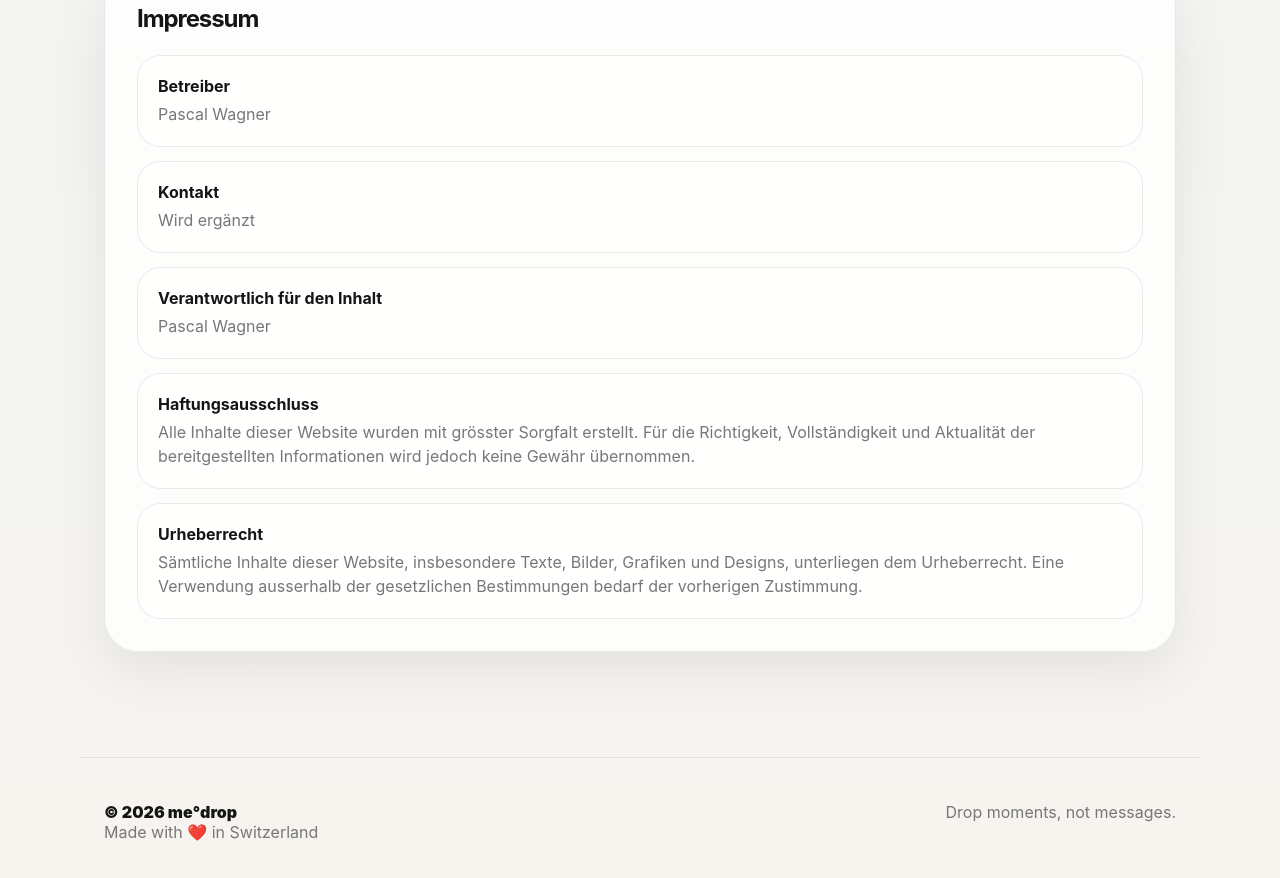
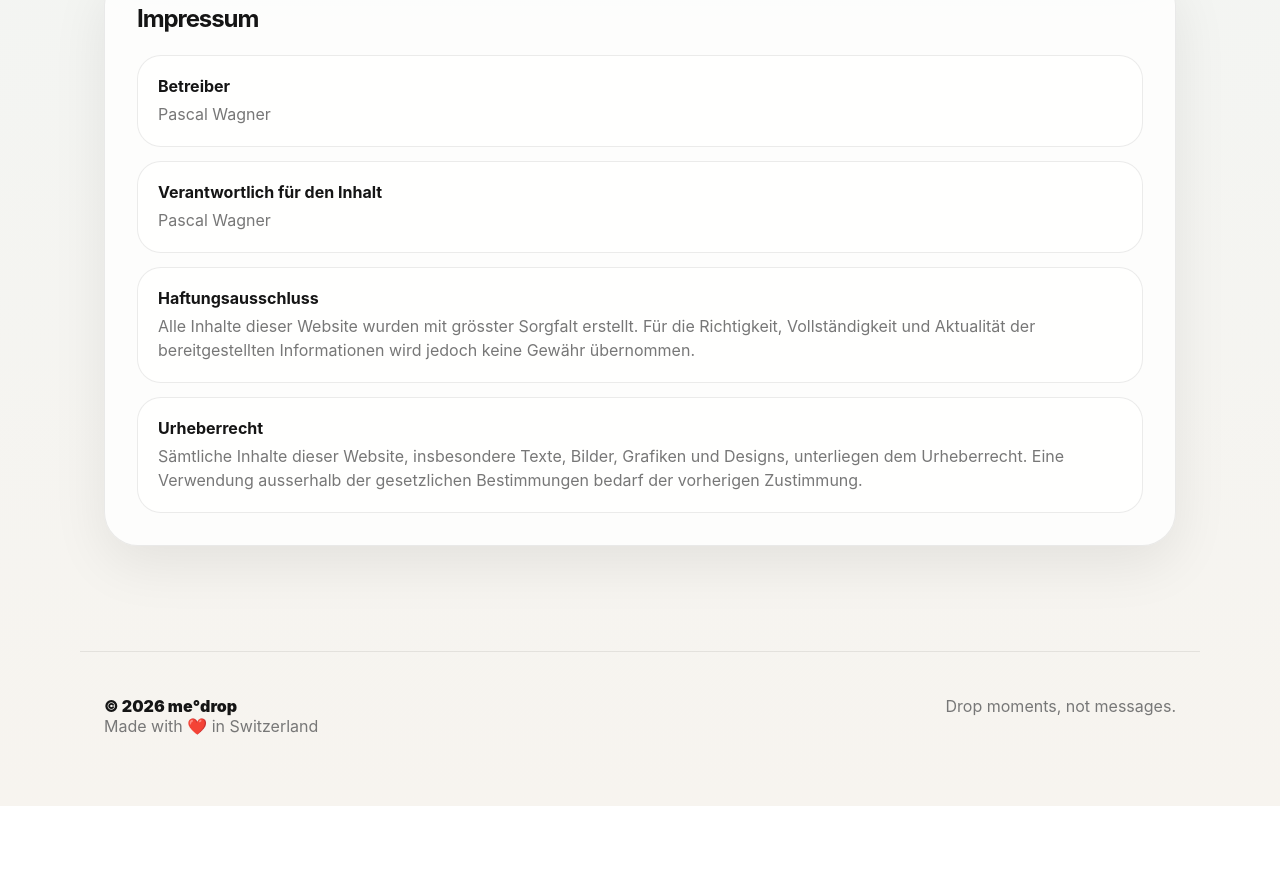
Before and after one commit to wuupiduupi/medrop-website, a plain HTML site: page index.html in a window 1280 px wide. Shown: the part 3783-4661 px from the top of the page. After the commit the page ends 4589 px from the top, so only its background shows below. Drawn offline with Linux system fonts and the light colour scheme.

Commit message:
Update index.html

```diff
--- a/index.html
+++ b/index.html
@@ -617,11 +617,6 @@
             </div>
 
             <div class="legal-item">
-              <strong>Kontakt</strong>
-              <span>Wird ergänzt</span>
-            </div>
-
-            <div class="legal-item">
               <strong>Verantwortlich für den Inhalt</strong>
               <span>Pascal Wagner</span>
             </div>
```
